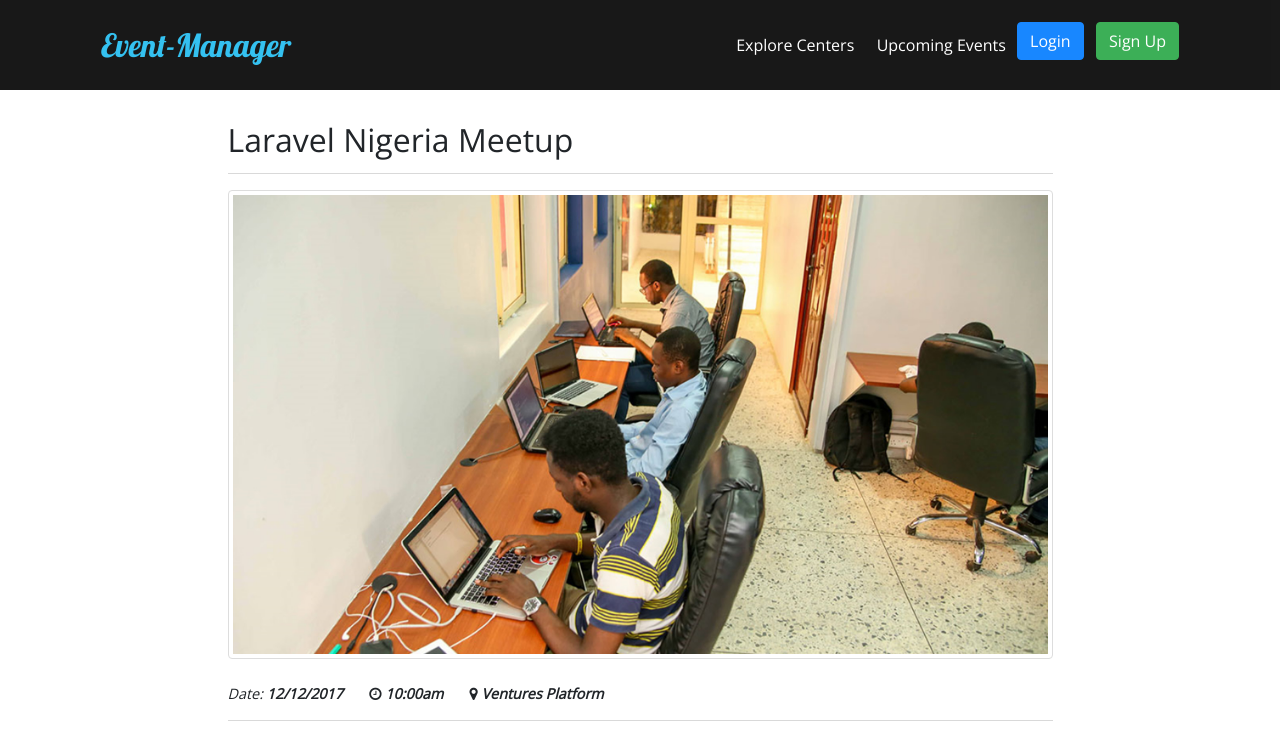
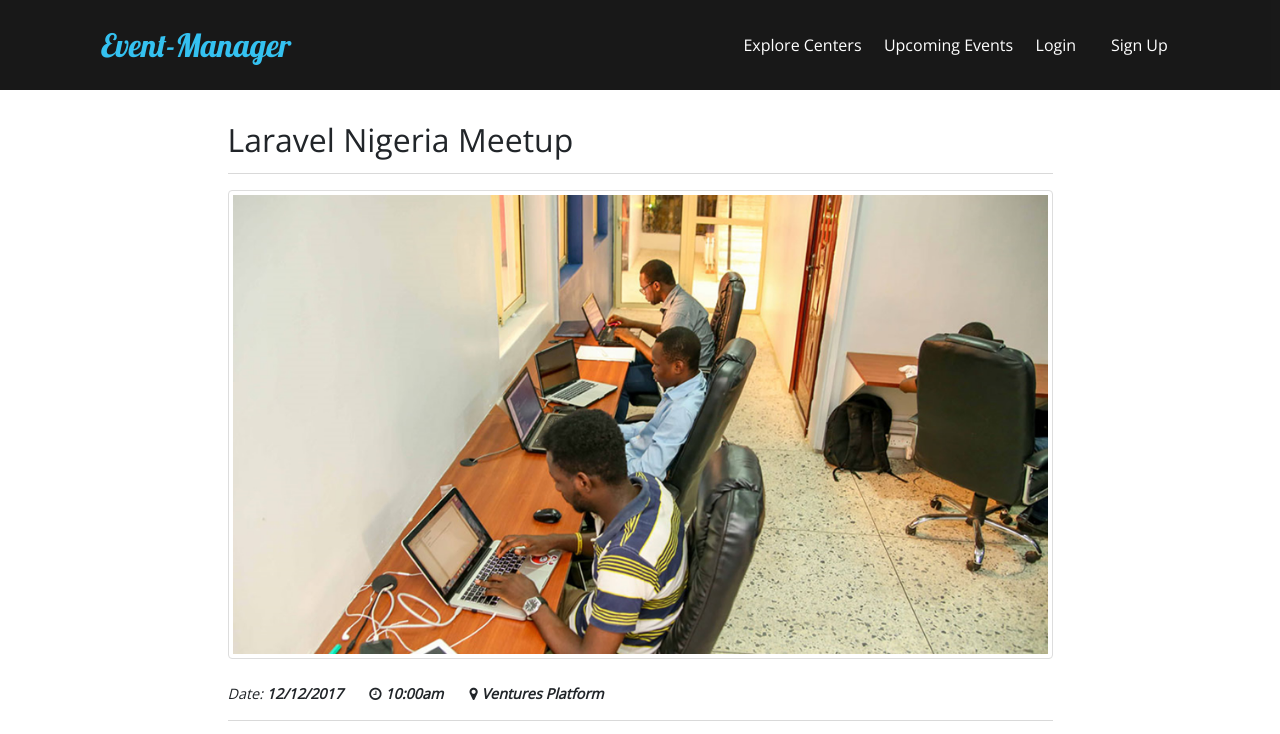
Before and after one commit to seunzone/event-manager, a plain HTML site: page template/eventdetails.html in a window 1280 px wide. Shown: the top 734 px of the page. Drawn offline with nearby package versions, Linux system fonts and the light colour scheme.

Commit message:
adjusted navbar colours

```diff
--- a/template/eventdetails.html
+++ b/template/eventdetails.html
@@ -38,12 +38,11 @@
                         <a class="nav-link" href="events.html">Upcoming Events</a>
                       </li>
                       <li class="nav-item">
-                        <button class="btn btn-primary" data-toggle="modal" data-target="#loginModal"><strong></strong>Login</strong></button>
+                        <a href="#" class="nav-link" data-toggle="modal" data-target="#loginModal">Login</a>
                       </li>&nbsp;&nbsp;&nbsp;
                       <li class="nav-item">
-                        <button class="btn btn-success" data-toggle="modal" data-target="#signUpModal"><strong></strong>Sign Up</strong></button>
+                        <a href="#" class="nav-link" data-toggle="modal" data-target="#signUpModal">Sign Up</a>
                       </li>
-
                     </ul>
               </div>
             </nav>
```
Also changed, not shown: template/centerdetails.html (+2 -2 lines), template/centerfeeds.html (+2 -2 lines), template/events.html (+2 -2 lines), template/index.html (+1 -1 lines).
